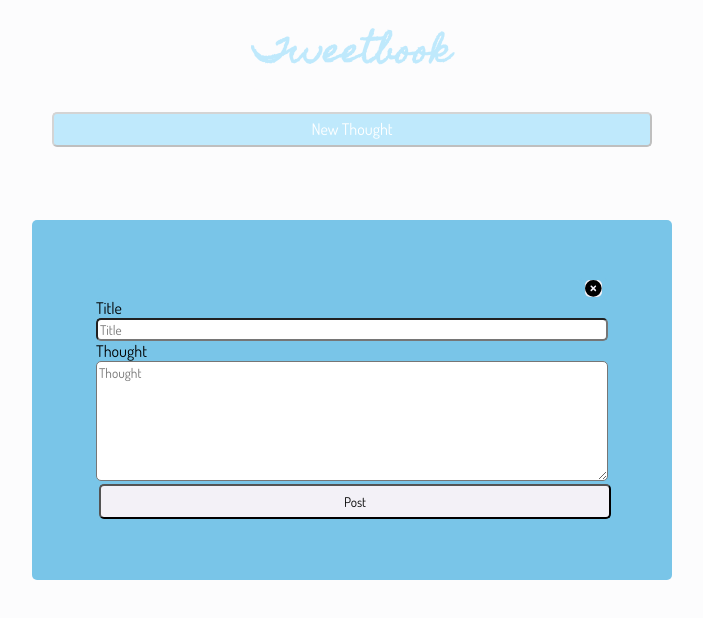
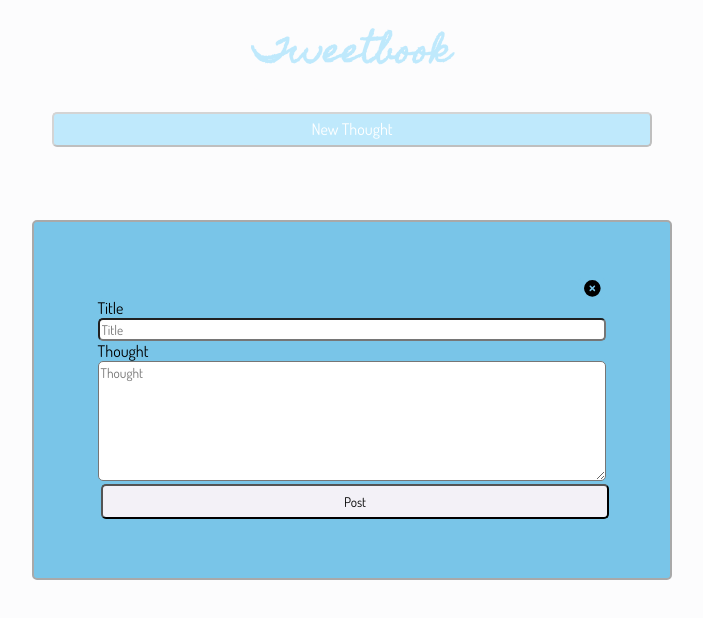
Before and after one commit to g-marlee/social-posts-lab-2, a React (Create React App) app: page / in a window 1280 px wide. Both pictures are taken after a click on the button "New Thought". Shown: the top 618 px of the page, without its empty margins (288-991 px from the left). Built offline with nearby package versions, Linux system fonts and the light colour scheme.

Commit message:
Made button background match and added border

```diff
--- a/src/components/PostForm.css
+++ b/src/components/PostForm.css
@@ -10,6 +10,7 @@
     width: 50%;
     height: 45%;
     background-color: #79c5e8;
+    border: solid darkgray 2px;
 }
 
 form {
@@ -47,3 +48,7 @@ label {
     background-color: #79c5e8;
     align-self: flex-end;
 }
+
+.icon {
+    background-color: #79c5e8;
+}
--- a/src/components/PostForm.tsx
+++ b/src/components/PostForm.tsx
@@ -48,7 +48,7 @@ export default function PostForm({openForm, onSubmit, onClose}: PostFormProps) {
         <>
             <Modal isOpen={openForm} className="modal">
                 <form onSubmit={handleSubmit}>
-                    <button onClick={handleClose} className='close-button'><FontAwesomeIcon icon={faXmarkCircle} size={'lg'} /></button>
+                    <button onClick={handleClose} className='close-button'><FontAwesomeIcon className='icon' icon={faXmarkCircle} size={'lg'} /></button>
                     <label htmlFor="title" className='label'>Title</label>
                     <input type="text" className='title-input' name="title" placeholder='Title' value={post.title} required onChange={handleTitleChange}/>
                     <label htmlFor="thought" className='label'>Thought</label>
```
